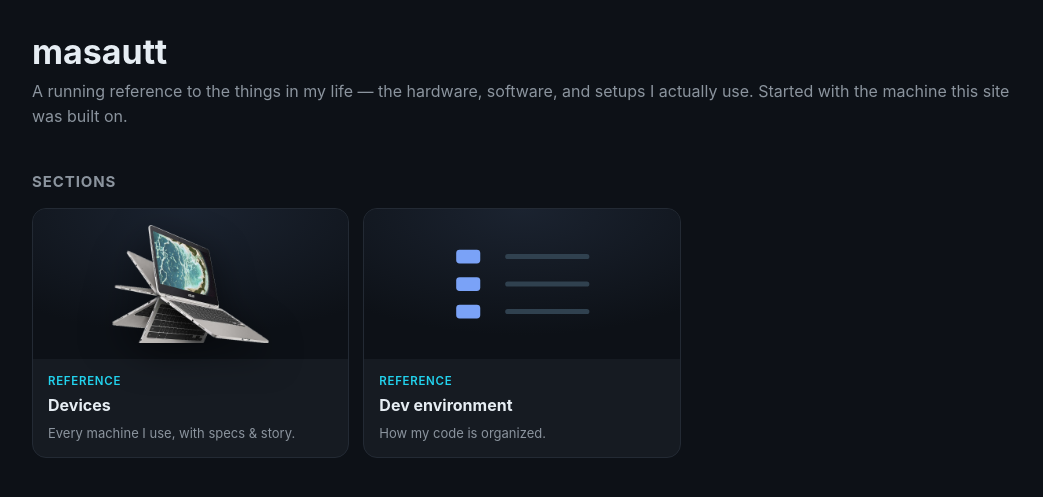
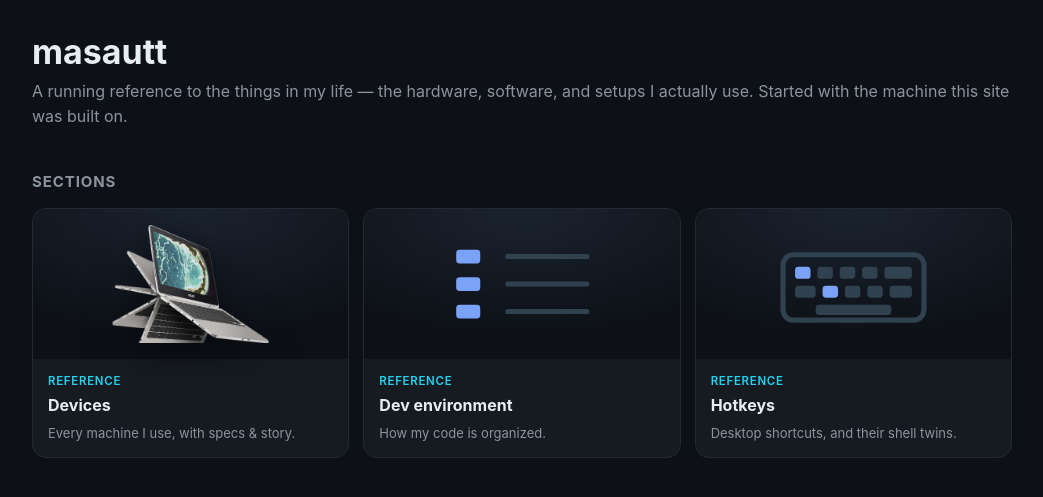
Before and after one commit to masautt/masautt.github.io, a Jekyll site: the page built from index.md, in a window 1280 px wide. Shown: the top 497 px of the page, without its empty margins (118-1161 px from the left). Built offline with Jekyll 4.4.1, drawn with Linux system fonts in a browser that asks for light colours.

Commit message:
index: add Hotkeys card to the Sections grid
Links /hotkeys/, deployed from masautt-inc/config. Hand-written, so it carries no
generated-by marker — unlike the page itself, which config/site/build.mjs owns.

Co-Authored-By: Claude Opus 4.8 (1M context) <noreply@anthropic.com>

```diff
--- a/index.md
+++ b/index.md
@@ -29,4 +29,12 @@ title: null
     </div>
   </a>
   <!-- dev-card:end -->
+  <a class="dev-card" href="{{ '/hotkeys/' | relative_url }}">
+    <div class="thumb"><svg viewBox="0 0 96 64" role="img" aria-label="keyboard" style="display:block;width:auto;height:110px" xmlns="http://www.w3.org/2000/svg"><rect x="7" y="15" width="82" height="38" rx="6" fill="none" stroke="#30414f" stroke-width="3"/><rect x="14" y="22" width="9" height="7" rx="2" fill="#7aa2f7"/><rect x="27" y="22" width="9" height="7" rx="2" fill="#30414f"/><rect x="40" y="22" width="9" height="7" rx="2" fill="#30414f"/><rect x="53" y="22" width="9" height="7" rx="2" fill="#30414f"/><rect x="66" y="22" width="16" height="7" rx="2" fill="#30414f"/><rect x="14" y="33" width="12" height="7" rx="2" fill="#30414f"/><rect x="30" y="33" width="9" height="7" rx="2" fill="#7aa2f7"/><rect x="43" y="33" width="9" height="7" rx="2" fill="#30414f"/><rect x="56" y="33" width="9" height="7" rx="2" fill="#30414f"/><rect x="69" y="33" width="13" height="7" rx="2" fill="#30414f"/><rect x="26" y="44" width="44" height="6" rx="2" fill="#30414f"/></svg></div>
+    <div class="meta">
+      <div class="cat">Reference</div>
+      <div class="name">Hotkeys</div>
+      <div class="tag">Desktop shortcuts, and their shell twins.</div>
+    </div>
+  </a>
 </div>
```
